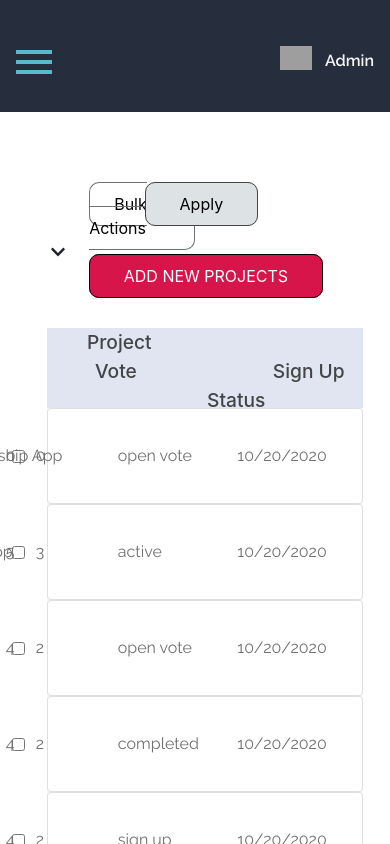
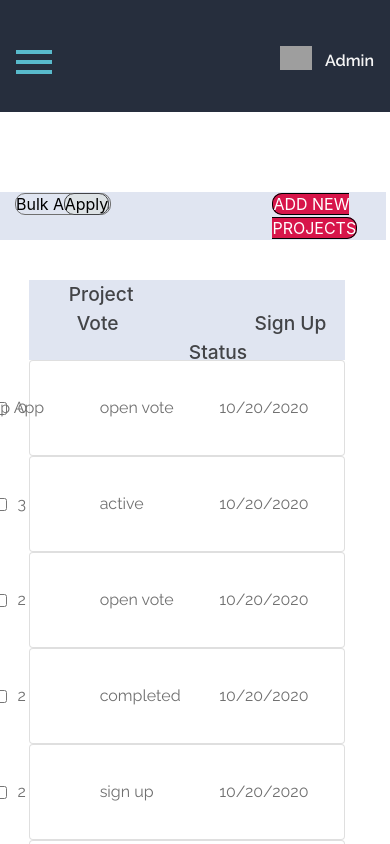
Before and after one commit to women-who-software/returnship-project-voting, a React (Create React App) app in the folder client/: page /admin in a window 390 px wide. Shown: the top 844 px of the page. Built offline with nearby package versions, Linux system fonts and the light colour scheme; grey boxes are pictures that could not be loaded.

Commit message:
Style(adminPanel): Update comment headings

```diff
--- a/client/src/scss/components/_adminPanel.scss
+++ b/client/src/scss/components/_adminPanel.scss
@@ -1,6 +1,6 @@
 //! Admin Panel Styling
 
-//! CSS Variables
+//* CSS Variables
 $bg: #e8eef2;
 $font-color: #37393a;
 $bg-nav: #d6c9c9;
@@ -20,7 +20,7 @@ $small-button-bg: #d6c9c9;
   margin-right: 0 !important;
   width: 98.7vw !important;
 }
-//! Project Card Styling
+//* Project Card Styling
 .projectCards {
   padding: 0 !important;
   width: 98.7vw !important;
@@ -81,7 +81,7 @@ a {
 }
 // -------------------
 
-//! Toolbar
+//* Toolbar
 .toolbar {
   display: flex;
   background-color: #fff;
@@ -93,7 +93,7 @@ a {
   margin-top: 5rem;
 }
 
-//! Tool-Btn
+//* Tool-Btn
 // html body div#root main.main div.row.admin-container div.col.admin-panel div.row.toolbar div.col a.tool-btn
 a.tool-btn {
   padding: 0.7rem 2.1rem 0.7rem 2.1rem;
@@ -106,7 +106,7 @@ a.tool-btn {
 //   color: black;
 // }
 
-//! Buttons
+//* Buttons
 .bulk-btn {
   padding: 0.7rem 3rem 0.7rem 1.5rem !important;
   border: 1px #707070 solid;
@@ -130,7 +130,7 @@ a.tool-btn {
   margin-left: -2.4rem !important;
 }
 
-//! Table Header
+//* Table Header
 .table-header {
   background-color: #e0e5f1;
   width: 81vw !important;
@@ -167,6 +167,7 @@ a.tool-btn {
 }
 
 //! Media Queries
+//* Mobile Large and below
 @media (min-width: 540px) {
   .projectdetails {
     margin: 20px 50px;
@@ -177,6 +178,7 @@ a.tool-btn {
     float: right;
   }
 }
+//* 4K Screens
 @media (min-width: 2560px) {
   .header-name {
     padding-left: 7rem;
@@ -218,8 +220,45 @@ a.tool-btn {
   }
 }
 
+//* Tablets and below
 @media screen and (max-width: 940px) {
+  .admin-container {
+    margin: 0rem !important;
+  }
+  .admin-panel {
+    width: 100vw !important;
+    padding: 0 !important;
+  }
   .sideBar {
     display: none !important;
   }
+  //* Toolbar
+  .toolbar {
+    background-color: #e0e5f1;
+    width: 99vw !important;
+    margin-left: 0rem !important;
+    margin-top: 5rem;
+  }
+  //* Tool-Btn
+  // html body div#root main.main div.row.admin-container div.col.admin-panel div.row.toolbar div.col a.tool-btn
+  a.tool-btn {
+    padding: 0rem 0rem 0rem 0rem !important;
+    border-radius: 10px;
+    // border: 1px black solid;
+    // width: 5rem;
+  }
+  //* Buttons
+  .bulk-btn {
+    padding: 0.7rem 3rem 0.7rem 1.5rem !important;
+  }
+  .apply-btn {
+    margin-left: -5rem;
+  }
+  // .projects-btn {
+  // }
+
+  .chevronDownElement {
+    padding-right: 5rem;
+    margin-left: -2.4rem !important;
+  }
 }
```
